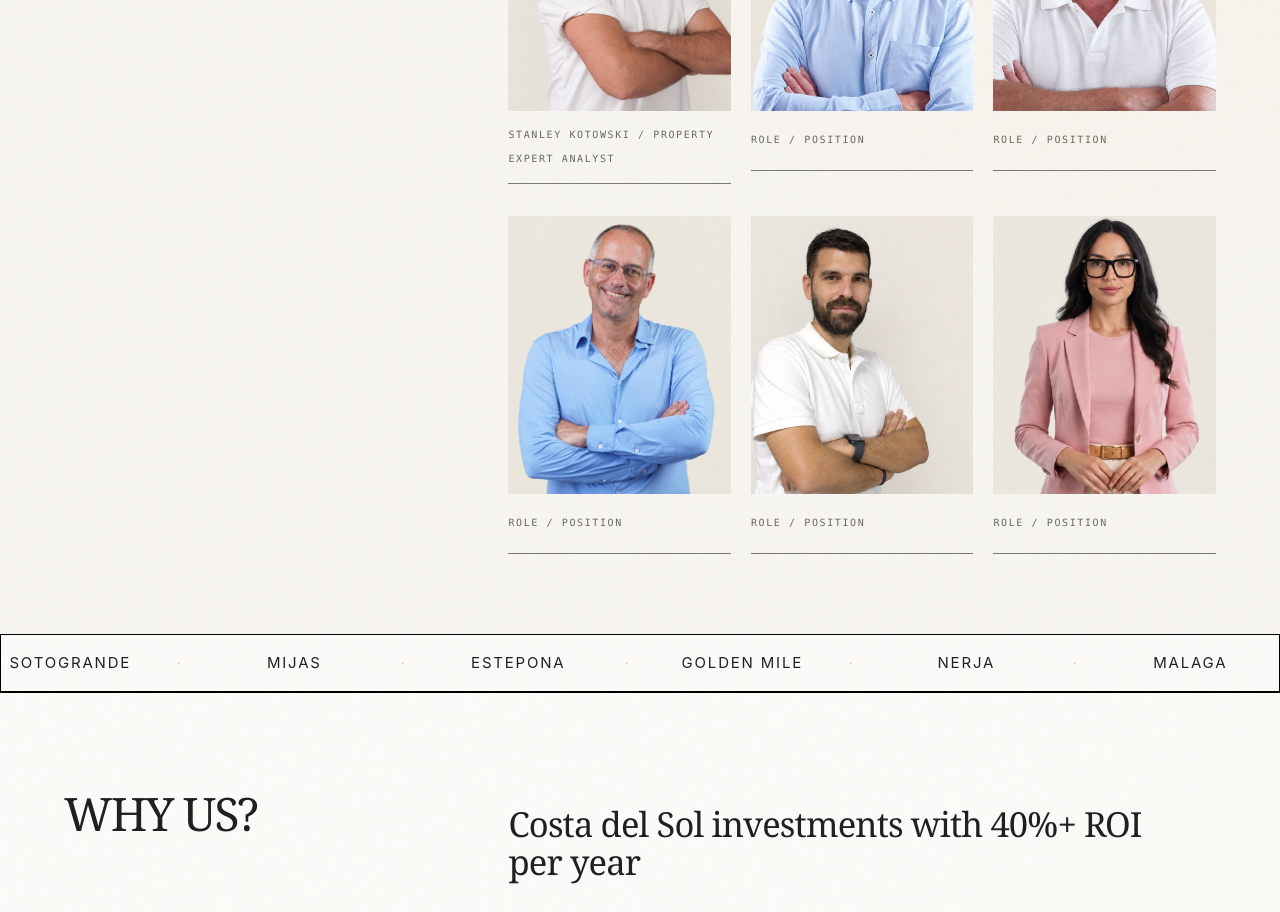
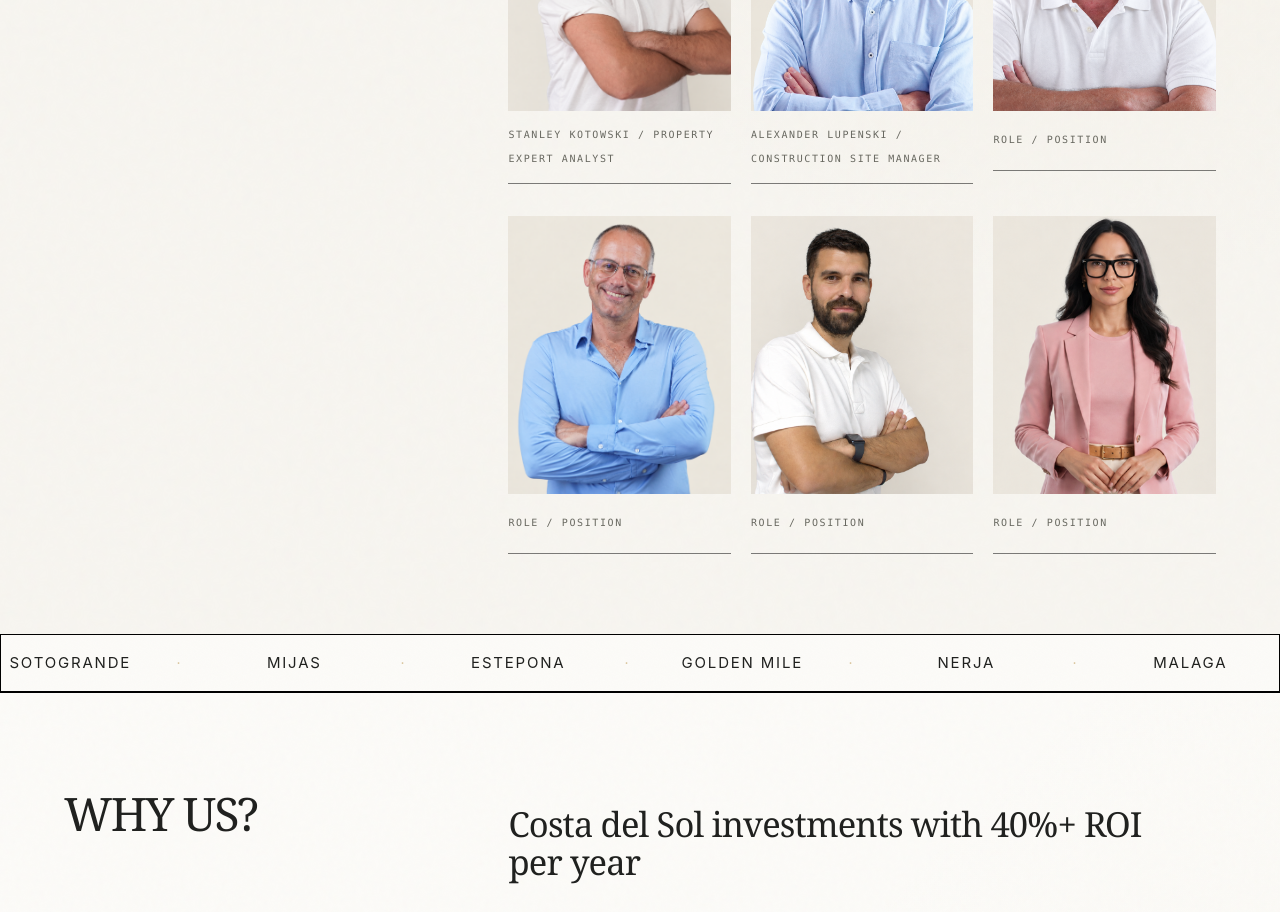
Before and after one commit to zdazix/brickinvest, a React (Vite) app in the folder app-1/: page / in a window 1280 px wide. Shown: the part 1340-2252 px from the top of the page. Built offline with nearby package versions, Linux system fonts and the light colour scheme; no server answers.

Commit message:
второе фото Alexander Lupenski/Construction site manager
Amazi-Operation-Id: task:3b728a38-5559-428f-84ea-1bec1a1eea83
Amazi-Operation-Payload: c907346aacf83d24ea086eccab003e89c31221951f8105e88dfd3df9ef286e35

```diff
--- a/app-1/src/pages/home/components/AboutTeam.tsx
+++ b/app-1/src/pages/home/components/AboutTeam.tsx
@@ -38,7 +38,9 @@ export const AboutTeam = () => {
               <span className="font-mono text-[10px] tracking-[0.16em] text-muted-foreground uppercase">
                 {index === 0
                   ? "Stanley Kotowski / Property expert analyst"
-                  : "Role / Position"}
+                  : index === 1
+                    ? "Alexander Lupenski / Construction site manager"
+                    : "Role / Position"}
               </span>
             </div>
           </article>
```
